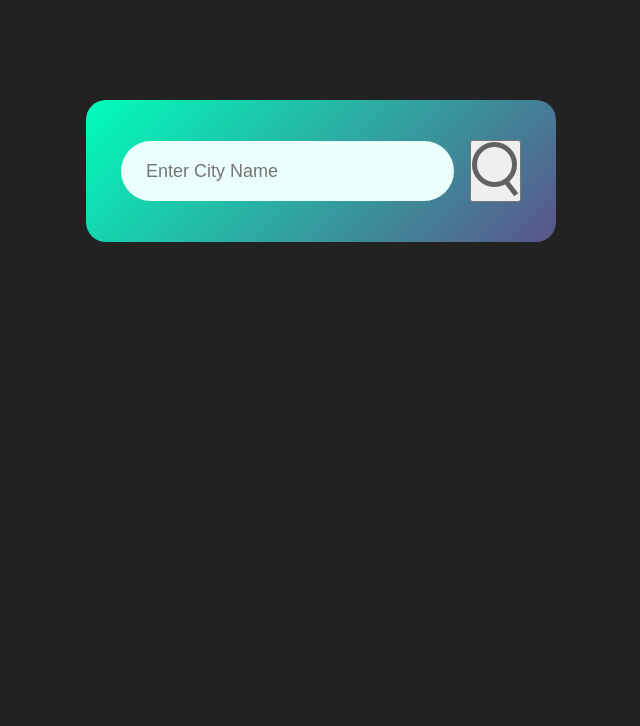
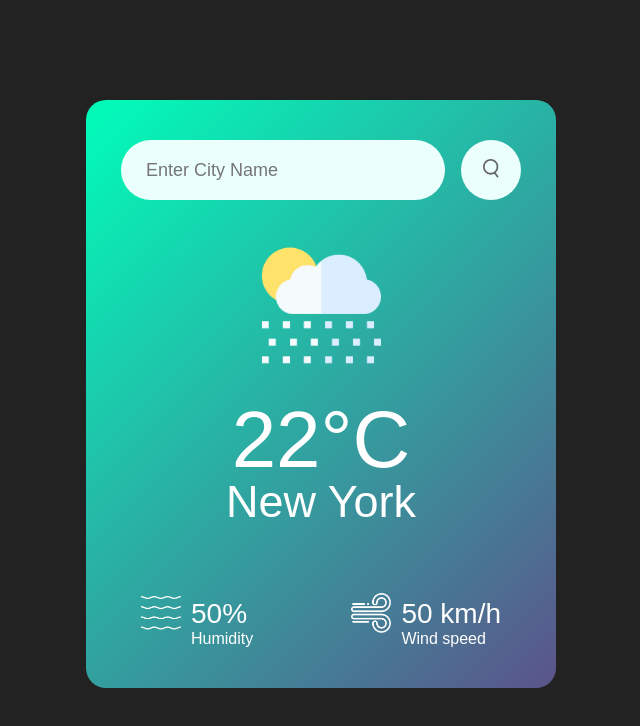
Before and after one commit to IcyAuk/weather-app, a plain HTML site: page index.html in a window 1280 px wide. Shown: the whole page, without its empty margins (319-959 px from the left). Drawn offline with Linux system fonts and the light colour scheme.

Commit message:
finished app

```diff
--- a/index.html
+++ b/index.html
@@ -12,6 +12,29 @@
             <input type="text" placeholder="Enter City Name" spellcheck="false">
             <button><img src="images/search.png"></button>
         </div>
+        <div class="weather">
+            <img src="images/rain.png" class="weather-icon">
+            <h1 class="temp">22°C</h1>
+            <h2 class="city">New York</h2>
+            <div class="details">
+                <div class="col">
+                    <img src="images/humidity.png" alt="">
+                    <div>
+                        <p class="humidity">50%</p>
+                        <p>Humidity</p>
+                    </div>
+                </div>
+                <div class="col">
+                    <img src="images/wind.png" alt="">
+                    <div>
+                        <p class="wind">50 km/h</p>
+                        <p>Wind speed</p>
+                    </div>
+                </div>
+            </div>
+        </div>
     </div>
+
+    <script src="index.js"></script>
 </body>
 </html>
--- /dev/null
+++ b/index.js
@@ -0,0 +1,42 @@
+const apiKey = "c45a85d5a3199d924f4b4cd02d783b50";
+const apiUrl = "https://api.openweathermap.org/data/2.5/weather?units=metric";
+
+const latLonUrl = "https://api.openweathermap.org/geo/1.0/direct?limit=1";
+
+const searchBox = document.querySelector(".search input");
+const searchBtn = document.querySelector(".search button");
+
+const london = "&lat=51.5073219&lon=-0.1276474";
+
+//checkWeather requires the exact lat/lon. convertCity will fetch the lat lon
+// of the city name entered before calling checkWeather
+async function checkWeather(lat, lon, local_name){
+    const response = await fetch(apiUrl + `&lat=${lat}` + `&lon=${lon}` + `&appid=${apiKey}` + `&local_names=fr`);
+    var data = await response.json();
+
+    console.log("CHECK WEATHER DATA",data);
+
+    document.querySelector(".city").innerHTML = local_name /*data.name*/;
+    document.querySelector(".temp").innerHTML = Math.round(data.main.temp) + "°C";
+    document.querySelector(".humidity").innerHTML = data.main.humidity + "%";
+    document.querySelector(".wind").innerHTML = data.wind.speed + " km/h";
+}
+
+
+//Fetches the lat/lon of the City name entered, then calls checkWeather
+async function convertCity(name){
+    console.log("Name entered: " + name);
+    const response = await fetch(latLonUrl + `&q=${name}` + `&appid=${apiKey}`);
+    var data = await response.json();
+    let lat = data[0].lat;
+    let lon = data[0].lon;
+    let local_name_fr = data[0].local_names.fr;
+    console.log("CHECK CONVERT CITY", data);
+    checkWeather(lat, lon, data[0].local_names.fr);
+}
+
+
+searchBtn.addEventListener("click",()=>{
+    convertCity(searchBox.value);
+    //checkWeather(searchBox.value);
+})
--- a/style.css
+++ b/style.css
@@ -39,3 +39,57 @@ body{
     margin-right: 16px;
     font-size: 18px;
 }
+
+.search button{
+    border: 0;
+    outline: 0;
+    background: #EBFFFC;
+    border-radius: 50%;
+    width: 60px;
+    height: 60px;
+    cursor: pointer;
+}
+
+.search button img {
+    width: 16px;
+}
+
+.weather-icon{
+    width: 170px;
+    margin-top: 20px;
+}
+
+.weather h1{
+    font-size: 80px;
+    font-weight: 500;
+}
+
+.weather h2{
+    font-size: 45px;
+    font-weight: 400;
+    margin-top: -10px;
+}
+
+.details{
+    display: flex;
+    align-items: center;
+    justify-content: space-between;
+    padding: 0 20px;
+    margin-top: 50px;
+}
+
+.col{
+    display: flex;
+    align-items: center;
+    text-align: left;
+}
+
+.col img{
+    width: 40px;
+    margin-right: 10px;
+}
+
+.humidity, .wind{
+    font-size: 28px;
+    margin-top: 20px;
+}
```
